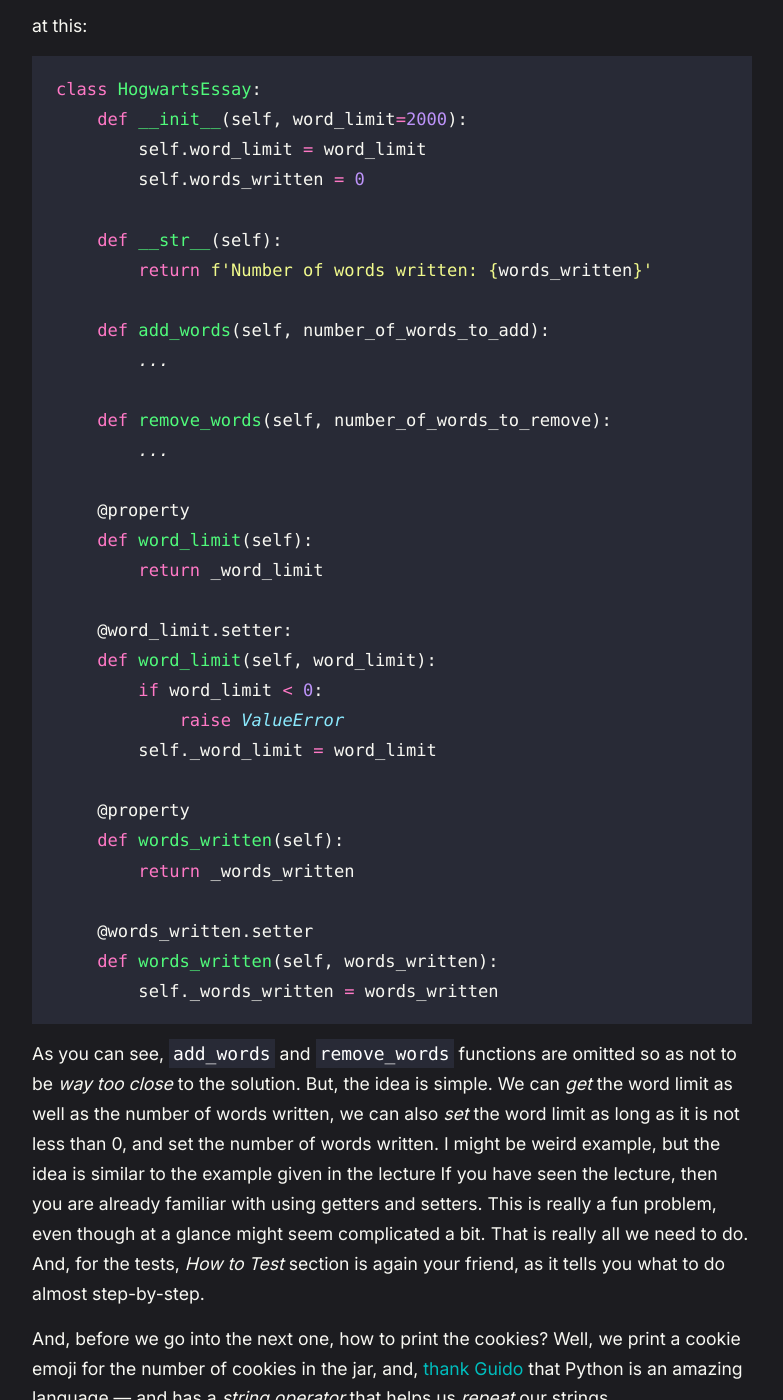
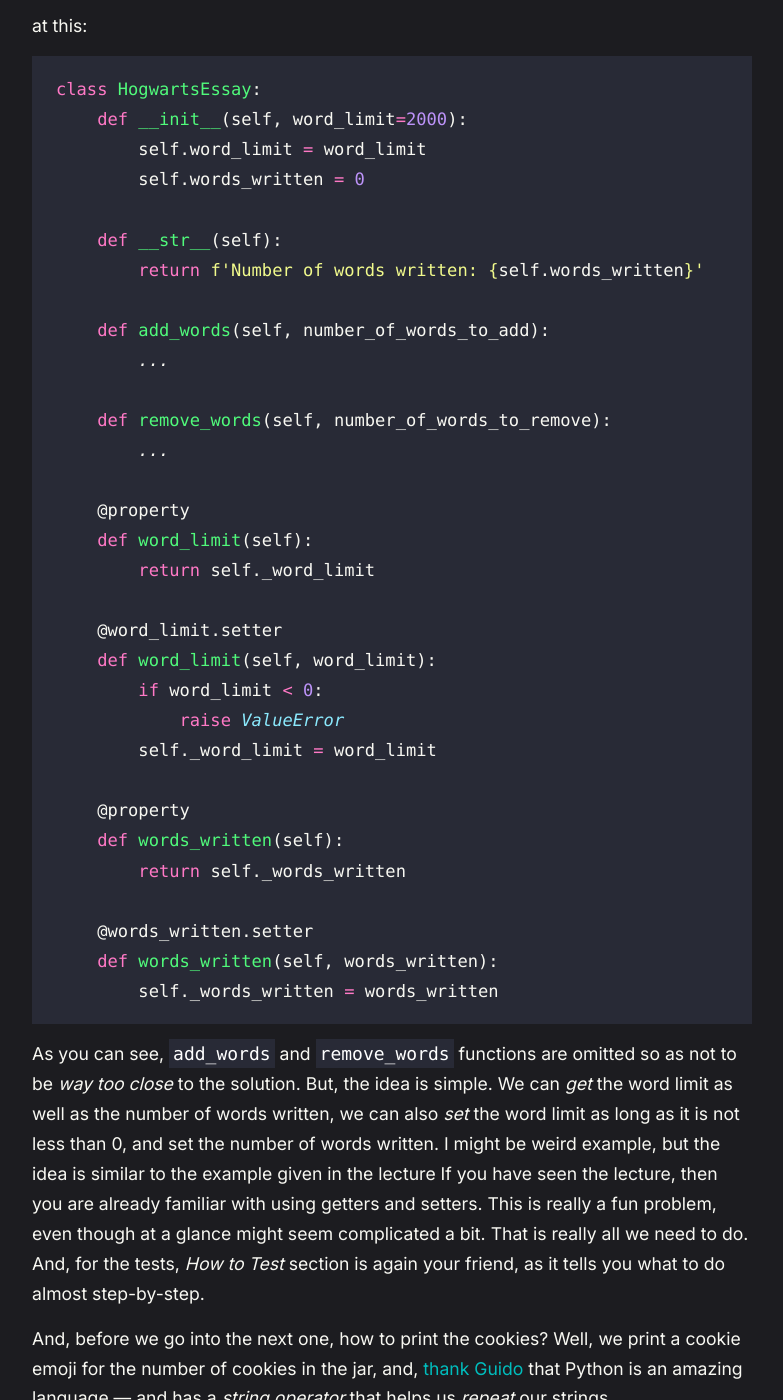
Before and after one commit to rivea0/blog, a Jekyll site: the page built from _posts/2022-06-02-solving-the-problem-sets-of-cs50s-introduction-to-programming-with-python-problem-set-8.md, in a window 1280 px wide and 1400 px high, scrolled down 3518 px. Shown: the whole window, without its empty margins (248-1031 px from the left). Built offline with Jekyll 4.4.1, drawn with Linux system fonts in a browser that asks for light colours.

Commit message:
Fix code in Problem 2

```diff
--- a/_posts/2022-06-02-solving-the-problem-sets-of-cs50s-introduction-to-programming-with-python-problem-set-8.md
+++ b/_posts/2022-06-02-solving-the-problem-sets-of-cs50s-introduction-to-programming-with-python-problem-set-8.md
@@ -70,7 +70,7 @@
         self.words_written = 0
 
     def __str__(self):
-        return f'Number of words written: {words_written}'
+        return f'Number of words written: {self.words_written}'
 
     def add_words(self, number_of_words_to_add):
         ...
@@ -80,9 +80,9 @@
 
     @property
     def word_limit(self):
-        return _word_limit
+        return self._word_limit
 
-    @word_limit.setter:
+    @word_limit.setter
     def word_limit(self, word_limit):
         if word_limit < 0:
             raise ValueError
@@ -90,7 +90,7 @@
 
     @property
     def words_written(self):
-        return _words_written
+        return self._words_written
 
     @words_written.setter
     def words_written(self, words_written):
```
